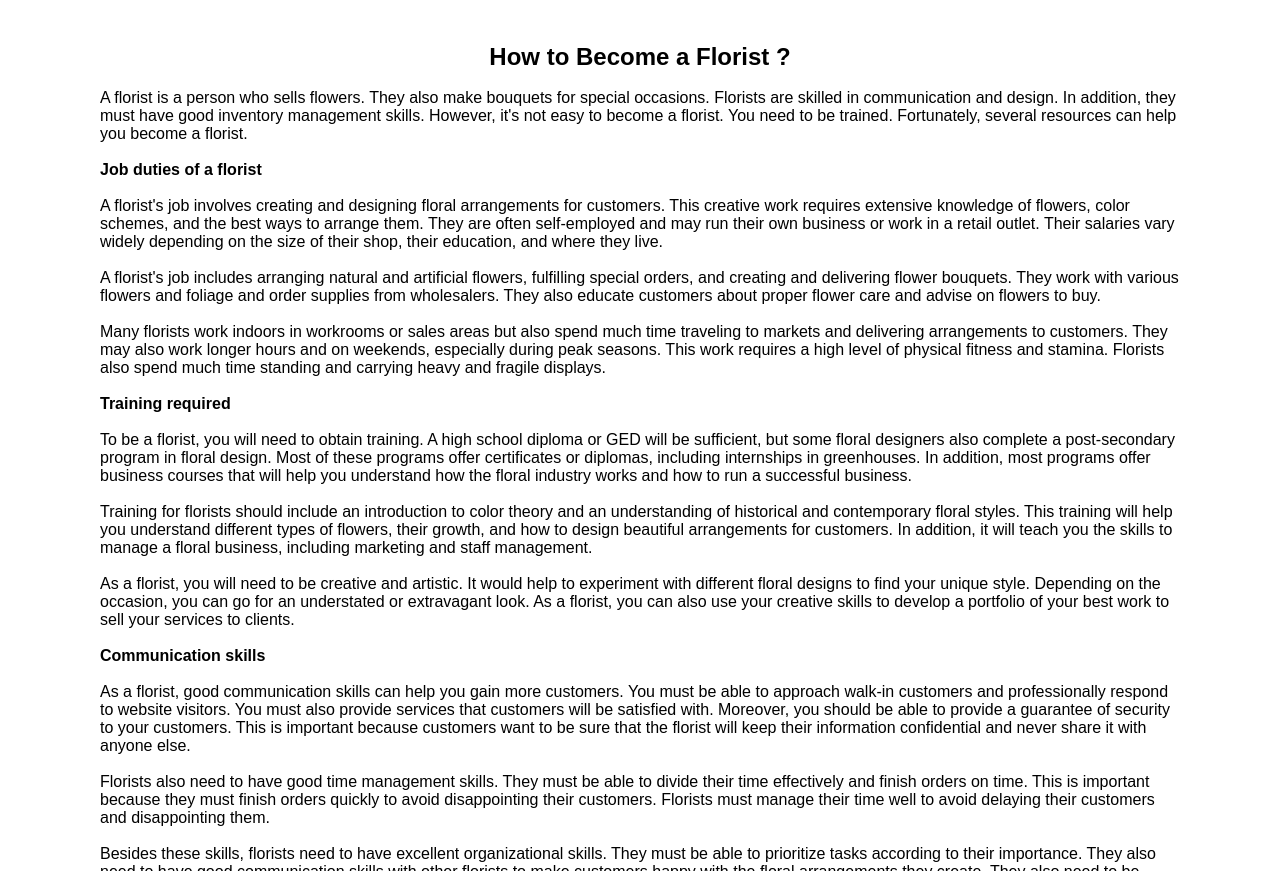
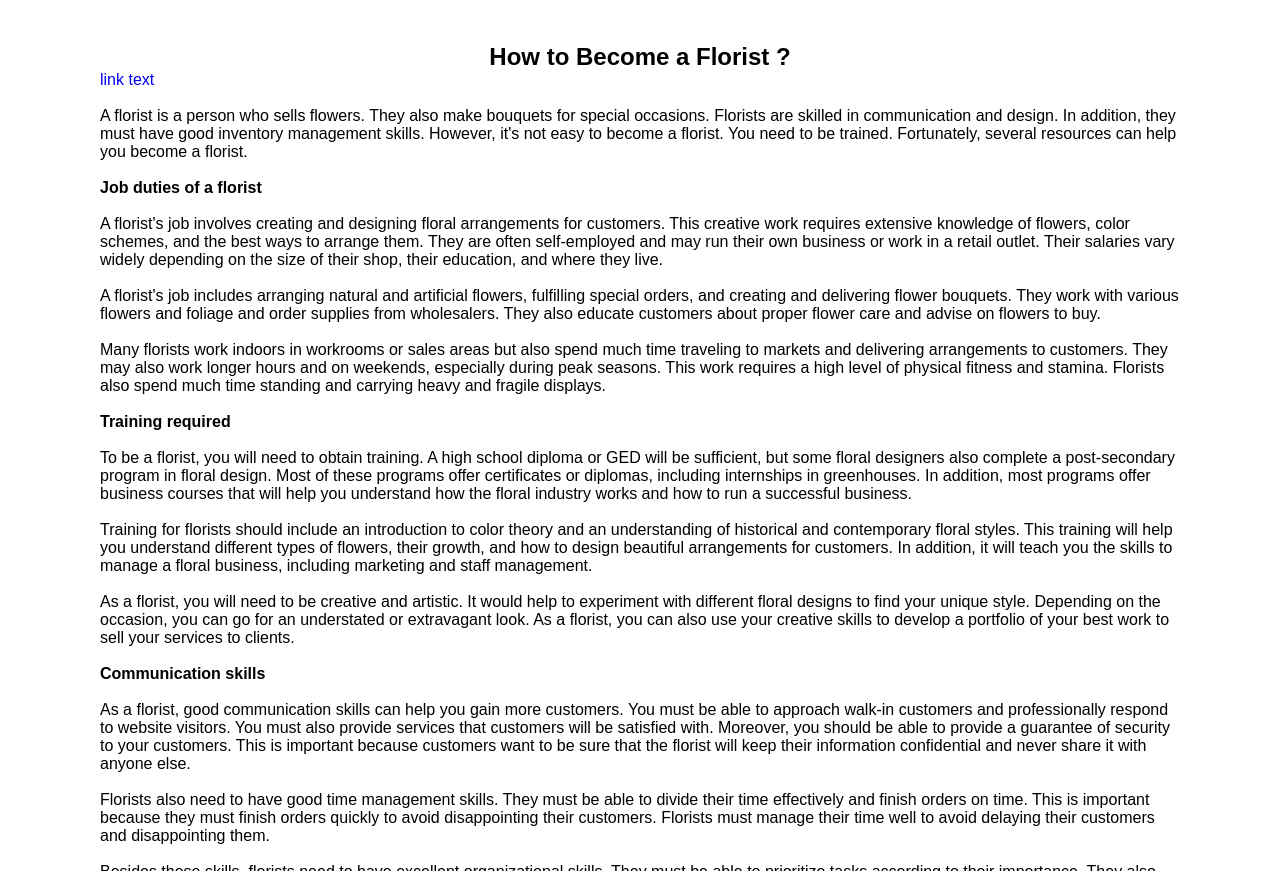
Before and after one commit to shri80/florist, a plain HTML site: page index.html in a window 1280 px wide. Shown: the part 1010-1881 px from the top of the page. Drawn offline with Linux system fonts and the light colour scheme.

Commit message:
Update index.html

```diff
--- a/index.html
+++ b/index.html
@@ -317,6 +317,7 @@
 <p>&nbsp;</p>
 <h2 style="text-align: center;">&nbsp;</h2>
 <h2 style="text-align: center;">How to Become a Florist ?</h2>
+<a href="url" rel"dofollow">link text</a>
 <p>&nbsp;</p>
 <p>A florist is a person who sells flowers. They also make bouquets for special occasions. Florists are skilled in communication and design. In addition, they must have good inventory management skills. However, it's not easy to become a florist. You need to be trained. Fortunately, several resources can help you become a florist.</p>
 <p>&nbsp;</p>
```
